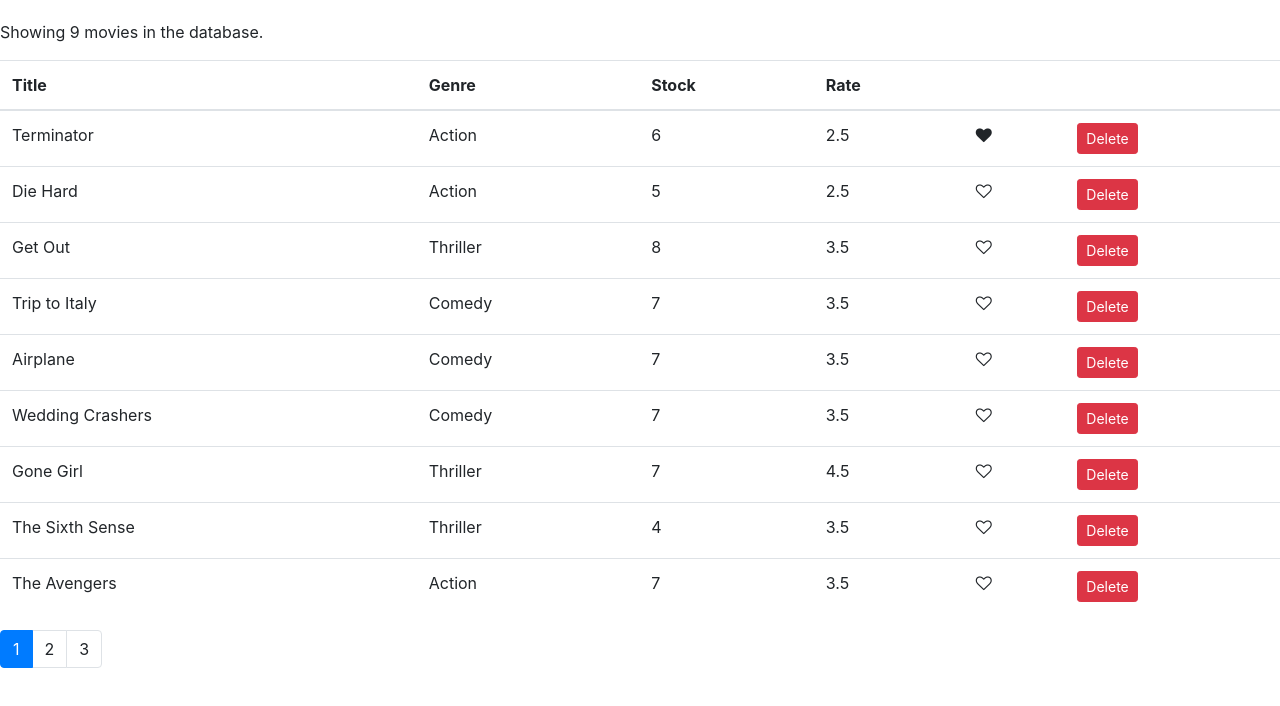
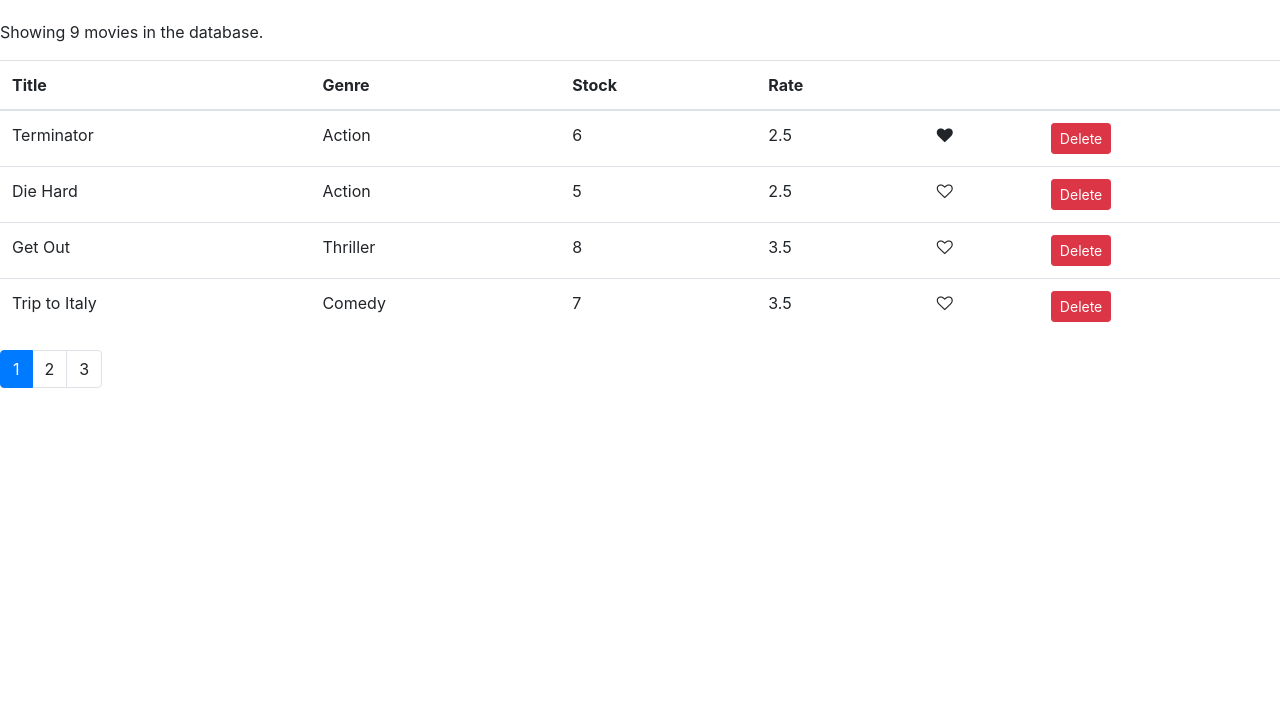
Before and after one commit to mjpolifka/react-tut, a React (Create React App) app in the folder vidly/: page / in a window 1280 px wide. Shown: the top 706 px of the page. Built offline with nearby package versions, Linux system fonts and the light colour scheme.

Commit message:
finished paginating

```diff
--- a/vidly/src/components/movies.jsx
+++ b/vidly/src/components/movies.jsx
@@ -2,6 +2,7 @@ import React, { Component } from 'react';
 import { getMovies, deleteMovie } from '../services/fakeMovieService';
 import Like from './common/like'
 import Pagination from './common/pagination';
+import { paginate } from '../utils/paginate';
 
 class Movies extends Component {
   state = {
@@ -11,9 +12,13 @@ class Movies extends Component {
   }
 
   render() {
-    const { movies, pageSize, currentPage } = this.state;
-    const count = movies.length;
+    const { pageSize, currentPage, movies: allMovies } = this.state;
+    const {length: count} = this.state.movies;
+
     if (count === 0) return <p>There are no movies in the database.</p>;
+
+    const movies = paginate(this.state.movies, currentPage, pageSize);
+
     return (
       <React.Fragment>
         <p>Showing {count} movies in the database.</p>
--- /dev/null
+++ b/vidly/src/utils/paginate.js
@@ -0,0 +1,5 @@
+
+export function paginate(items, pageNumber, pageSize) {
+  const startIndex = (pageNumber - 1) * pageSize;
+  return items.slice(startIndex, startIndex + pageSize);
+}
```
